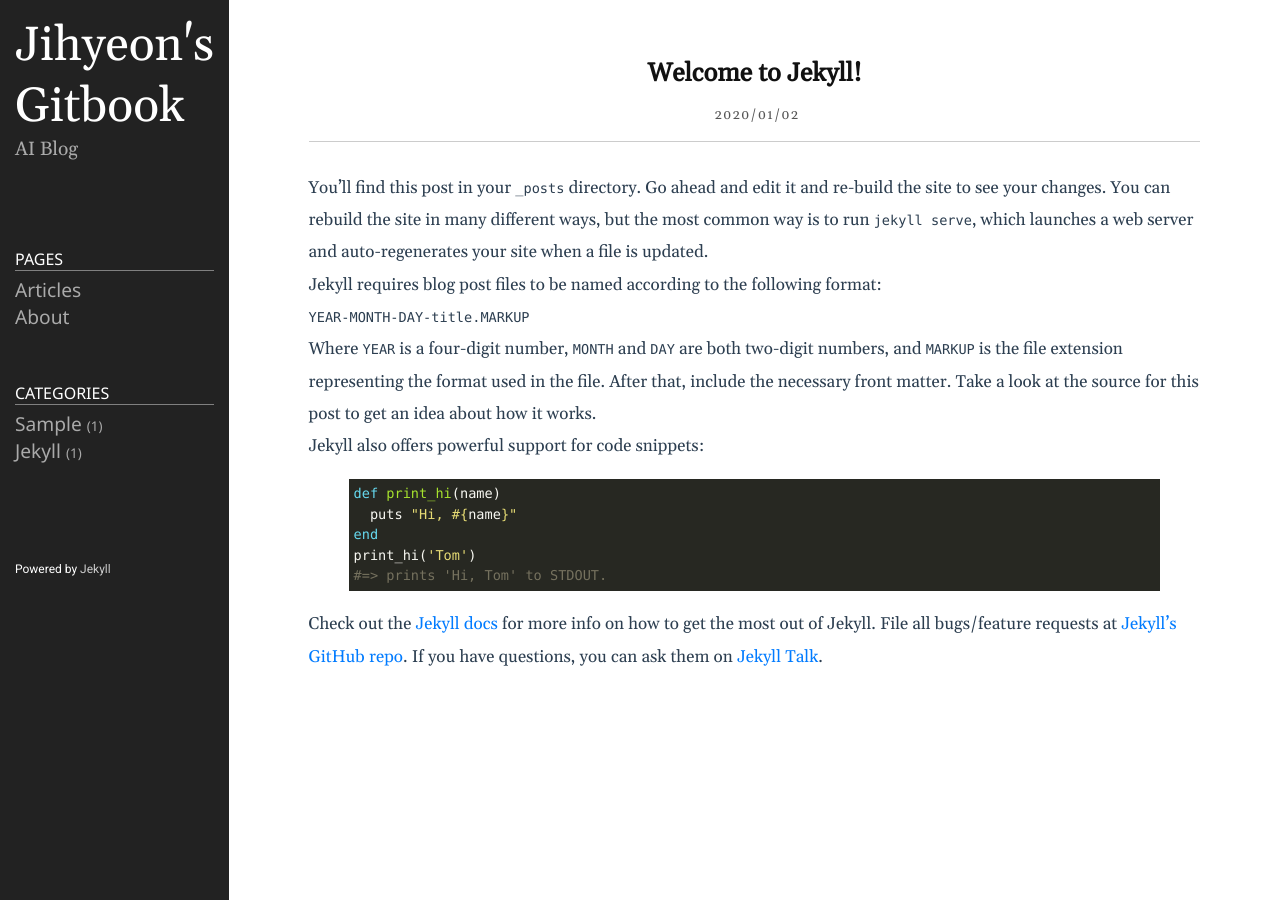
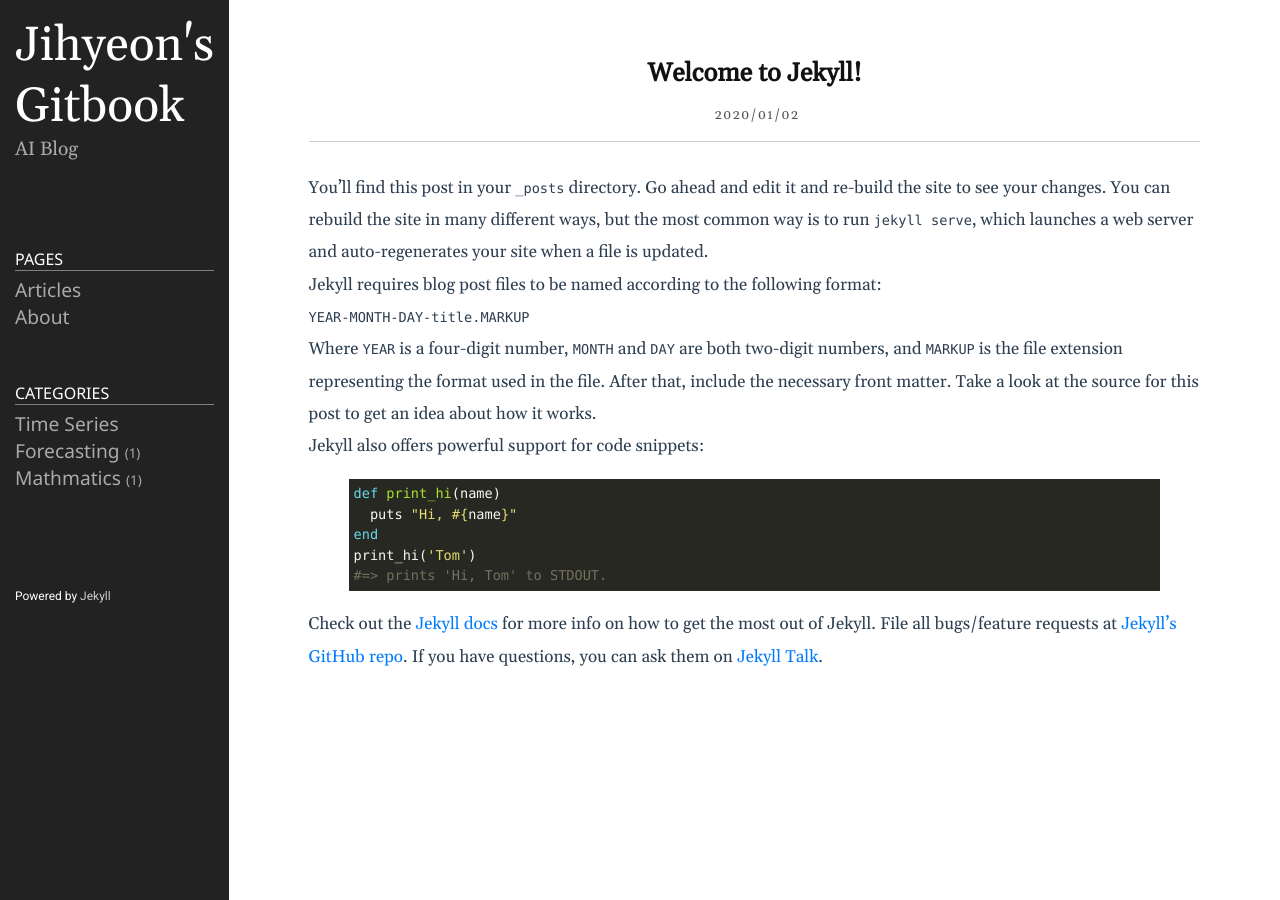
Before and after one commit to jihyeonseong/jihyeonseong.github.io, a Jekyll site: the page built from _posts/2020-01-02-welcome-to-jekyll.markdown, in a window 1280 px wide. Built offline with Jekyll 4.4.1, drawn with Linux system fonts in a browser that asks for light colours.

Commit message:
commit -v3

```diff
--- a/_posts/2020-01-02-post1.markdown
+++ b/_posts/2020-01-02-post1.markdown
@@ -2,7 +2,7 @@
 layout: post
 title: post-sample
 date: 2020-01-02 19:20:23 +0900
-category: sample
+category: Time Series Forecasting
 ---
 # post-sample
 > Hello!
--- a/_posts/2020-01-02-welcome-to-jekyll.markdown
+++ b/_posts/2020-01-02-welcome-to-jekyll.markdown
@@ -2,7 +2,7 @@
 layout: post
 title:  "Welcome to Jekyll!"
 date:   2020-01-02 19:31:29 +0900
-categories: jekyll
+categories: Mathmatics
 ---
 You’ll find this post in your `_posts` directory. Go ahead and edit it and re-build the site to see your changes. You can rebuild the site in many different ways, but the most common way is to run `jekyll serve`, which launches a web server and auto-regenerates your site when a file is updated.
 
```
Also changed, not shown: 9 other files.
